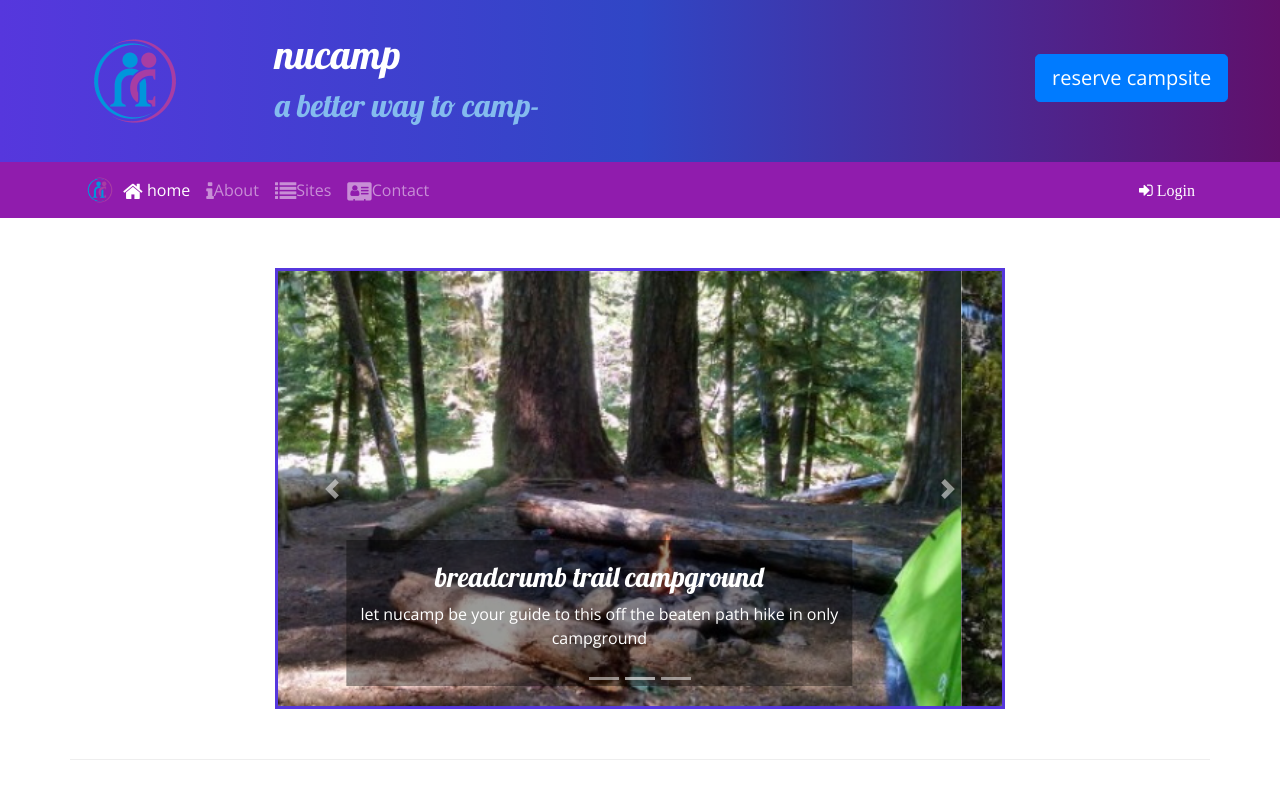
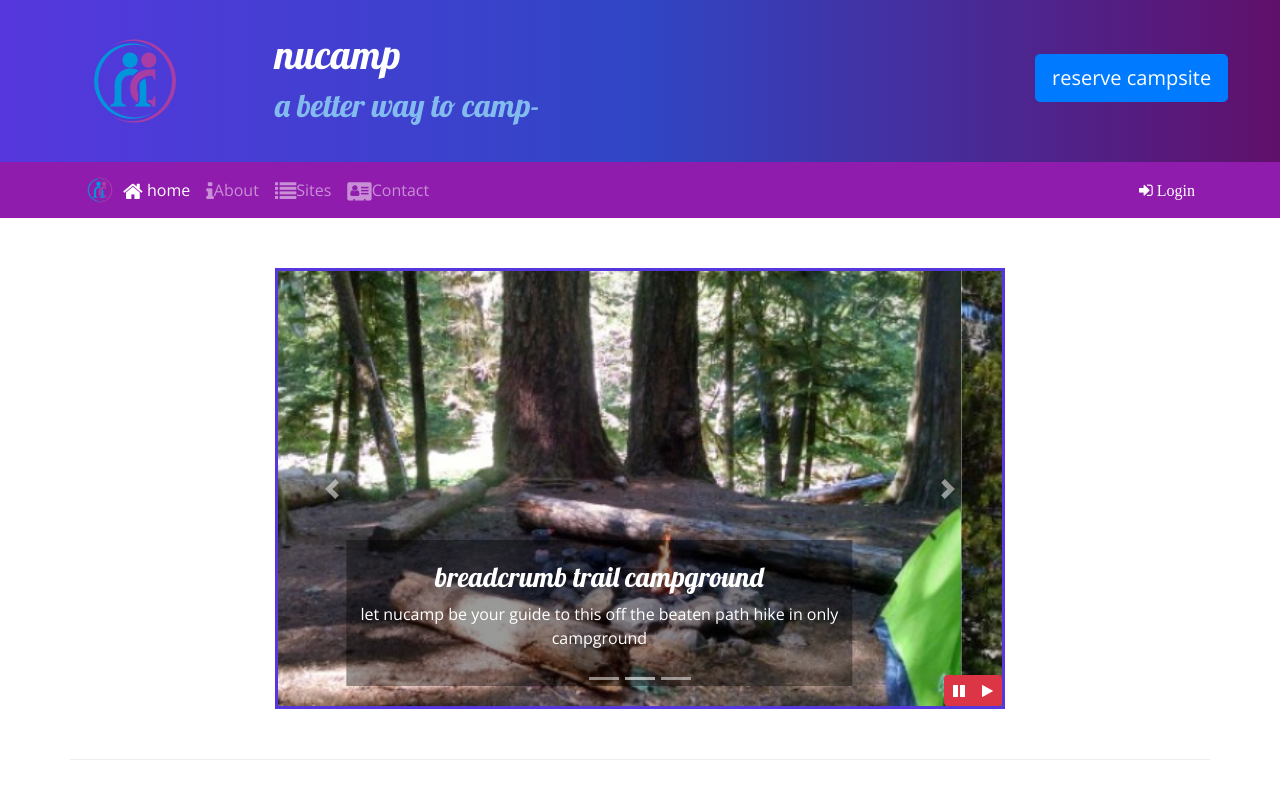
Before and after one commit to max-rike/NUCAMPSITE, a website: page index.html in a window 1280 px wide. Shown: the top 800 px of the page. Drawn offline with nearby package versions, Linux system fonts and the light colour scheme; a web font is replaced by a local one.

Commit message:
jquery buttons

```diff
--- a/css/styles.css
+++ b/css/styles.css
@@ -42,3 +42,9 @@ site-footer {
 .carousel {
   border: solid #5637dd;
 }
+#carouselButton {
+  position: absolute;
+  right: 0;
+  bottom: 0;
+  z-index: 100;
+}
--- a/index.html
+++ b/index.html
@@ -330,6 +330,14 @@
               <span class="carousel-control-next-icon"></span>
               <span class="sr-only">next</span></a
             >
+            <div class="btn-group" id="carouselButton">
+              <div class="btn btn-danger btn-sm">
+                <i class="fa fa-pause" id="carouselPause"></i>
+              </div>
+              <div class="btn btn-danger btn-sm">
+                <i class="fa fa-play" id="carouselPlay"></i>
+              </div>
+            </div>
           </div>
         </div>
       </div>
@@ -453,7 +461,13 @@
     <script src="node_modules/bootstrap/dist/js/bootstrap.min.js"></script>
     <script>
       $(function () {
-        $('[data-toggle="tooltip"]').tooltip();
+        $(".carousel").carousel({ interval: 2000 });
+        $("#carouselPause").click(function () {
+          $(".carousel").carousel("pause");
+        });
+        $("#carouselPlay").click(function () {
+          $(".carousel").carousel("cycle");
+        });
       });
     </script>
   </body>
```
